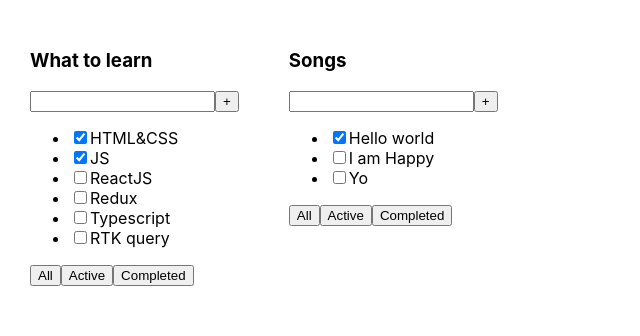
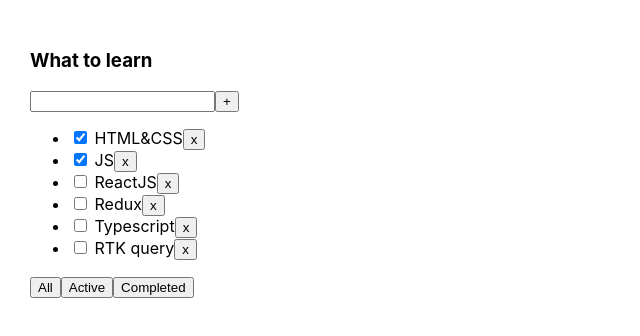
Before and after one commit to IvanBliudnik/Todolist, a React (Create React App) app: page / in a window 1280 px wide. Shown: the top 336 px of the page, without its empty margins (0-640 px from the left). Built offline with nearby package versions, Linux system fonts and the light colour scheme.

Commit message:
commit 2 lesson

```diff
--- a/src/App.tsx
+++ b/src/App.tsx
@@ -1,33 +1,79 @@
-import React from 'react';
+import React, {useState} from 'react';
 import './App.css';
-import { Todolist } from './Todolist';
+import {TaskType, Todolist} from './Todolist';
 
-export type TaskType = {
-    id: number
-    title: string
-    isDone: boolean
-}
+//     Пример useState на счётчике:
+// export function Counter() {
+//     console.log("Counter Rendered")
+//     let arr = useState(1)
+//     let data = arr[0]
+//     let setData = arr[1]
+//     return <div onClick={() => {setData(data+1)}} >{data}</div>
+// }
+
+export type FilterValuesType = "all"| "completed" | "active"
 
 function App() {
-    const tasks1:Array<TaskType> = [
-        { id: 1, title: 'HTML&CSS', isDone: true },
-        { id: 2, title: 'JS', isDone: true },
-        { id: 3, title: 'ReactJS', isDone: false },
-        { id: 4, title: 'Redux', isDone: false },
-        { id: 5, title: 'Typescript', isDone: false },
-        { id: 6, title: 'RTK query', isDone: false },
+    const initTasks = [
+        {id: 1, title: 'HTML&CSS', isDone: true},
+        {id: 2, title: 'JS', isDone: true},
+        {id: 3, title: 'ReactJS', isDone: false},
+        {id: 4, title: 'Redux', isDone: false},
+        {id: 5, title: 'Typescript', isDone: false},
+        {id: 6, title: 'RTK query', isDone: false},
     ]
 
-    const tasks2:Array<TaskType> = [
-        { id: 1, title: 'Hello world', isDone: true },
-        { id: 2, title: 'I am Happy', isDone: false },
-        { id: 3, title: 'Yo', isDone: false },
-    ]
+    //Обьяснение useState как блока сохранения первоначальных данных,
+    // до нажатия кнопки "x"(удалить). После его запуска он выбрасывает массив
+    // в котором находятся 2 элемента [ data , () => {} ]
+    // function useState2(data: any) {
+    //     return [ data, () => {} ]
+    // в итоге нам этот массив возвращается в таком виде:
+//     let arr = useState2( [ {}, {}, {} ] );
 
+//     let tasks = arr[0]; где [0] это первоначальный (исходный массив)
+
+//     let setTasks = arr[1]; где [1] функция которая меняет массив
+//     с новыми данными, вызывая заново отрисовку функции компонента JSX App()
+//     с изменёнными и проверенными React данными
+
+    //useState это хранилище App() его первоначальное состояние
+    // let arr = useState(initTasks)
+    // let tasks = arr[0];
+    // let setTasks = arr[1];
+// }
+
+    //краткая форма записи useState которая выше
+    let [tasks, setTasks] = useState<Array<TaskType>>(initTasks)
+    // задаём на выход ожидаемый tasks.filter((t=>{t.isDone === true || false}))
+    let [filter, setFilter] = useState<FilterValuesType>("all")
+    function removeTask(id: number) {
+        // tasks.filter пропусти те initTasks id которых не равна
+        //t.id которую надо удалить
+        let filteredTasks = tasks.filter(t => t.id !== id)
+        setTasks(filteredTasks);
+    }
+
+    function changeFilter(value: FilterValuesType) {
+        setFilter(value)
+    }
+
+    let tasksForTodolist = tasks;
+    // пропускаем те tasks у которых isDone true
+    if (filter === "completed") {
+        tasksForTodolist = tasks.filter(t => t.isDone === true)
+    }
+    // пропускаем те tasks у которых isDone false
+    if (filter === "active") {
+        tasksForTodolist = tasks.filter(t => t.isDone === false)
+    }
     return (
         <div className="App">
-            <Todolist title="What to learn" tasks={tasks1} date={"30.01.1991"} />
-            <Todolist title="Songs" tasks={tasks2} />
+            <Todolist title="What to learn" tasks={tasksForTodolist}
+                      //функции callback ниже
+                      removeTask={removeTask}
+                      changeFilter={changeFilter}
+            />
         </div>
     )
 }
--- a/src/Button.tsx
+++ /dev/null
@@ -1,7 +0,0 @@
-type ButtonPropsType = {
-    title: string
-}
-
-export const Button = ({ title }: ButtonPropsType) => {
-    return <button>{title}</button>
-}
--- a/src/Todolist.tsx
+++ b/src/Todolist.tsx
@@ -1,39 +1,41 @@
 import React from 'react'
-import {TaskType} from "./App";
-import {Button} from "./Button";
+import {FilterValuesType} from "./App";
 
-type PropsType = {
+export type TaskType = {
+    id: number
+    title: string
+    isDone: boolean
+}
+
+export type PropsType = {
     title: string
     tasks: Array<TaskType>
-    date?:string
+    removeTask: (id: number) => void
+    // props берёт value из FilterValuesType и возвращает ничего (void)
+    changeFilter:(value: FilterValuesType) => void
 }
 
-export const Todolist = ({ title, tasks }: PropsType) => {
+export const Todolist = (props: PropsType) => {
     return (
         <div>
-            <h3>{title}</h3>
+            <h3>{props.title}</h3>
             <div>
                 <input />
-                <Button title={'+'} />
+                <button>+</button>
             </div>
-            {tasks.length === 0 ? (
-                <p>Тасок нет</p>
-            ) : (
                 <ul>
-                    {tasks.map(task => {
-                        return (
-                            <li key={task.id}>
-                                <input type="checkbox" checked={task.isDone} />
-                                <span>{task.title}</span>
+                    {
+                        props.tasks.map(t => {
+                            return <li><input type="checkbox" checked={t.isDone}/> <span>{t.title}</span>
+                            <button onClick={ () => {props.removeTask(t.id)} }>x</button>
                             </li>
-                        )
-                    })}
+                        }
+                    )}
                 </ul>
-            )}
             <div>
-                <Button title={'All'} />
-                <Button title={'Active'} />
-                <Button title={'Completed'} />
+                <button onClick={ ()=>{props.changeFilter("all")} }>All</button>
+                <button onClick={ ()=>{props.changeFilter("active")} }>Active</button>
+                <button onClick={ ()=>{props.changeFilter("completed")} }>Completed</button>
             </div>
         </div>
     )
--- a/src/index.tsx
+++ b/src/index.tsx
@@ -1,16 +1,16 @@
 import React from 'react';
 import ReactDOM from 'react-dom/client';
 import './index.css';
-import App from './App';
+import App from "./App";
+
 
 
 const root = ReactDOM.createRoot(
   document.getElementById('root') as HTMLElement
 );
 root.render(
-  <React.StrictMode>
-    <App />
-  </React.StrictMode>
+    <App/>
+      // <Counter/>
 );
 
 // If you want to start measuring performance in your app, pass a function
```
